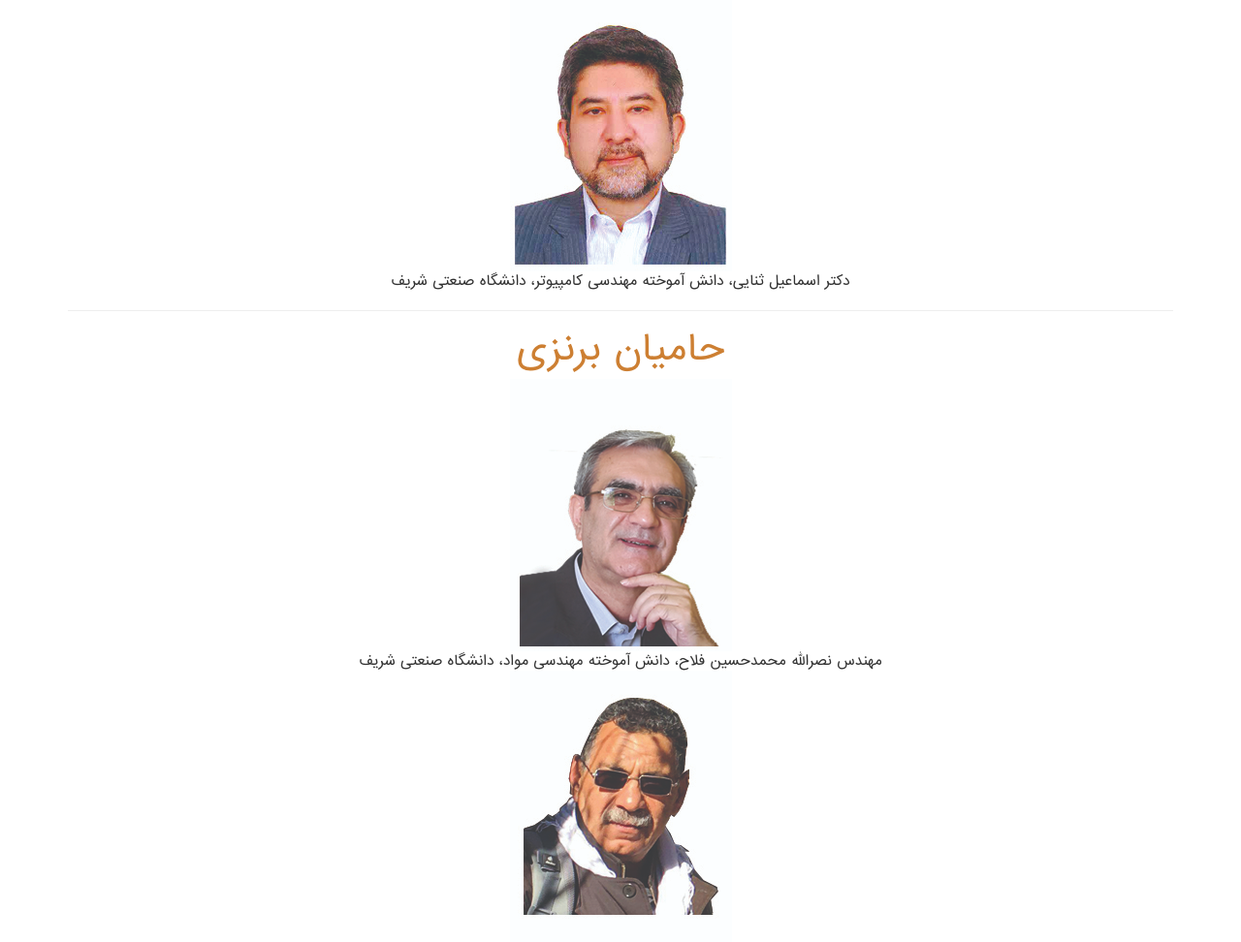
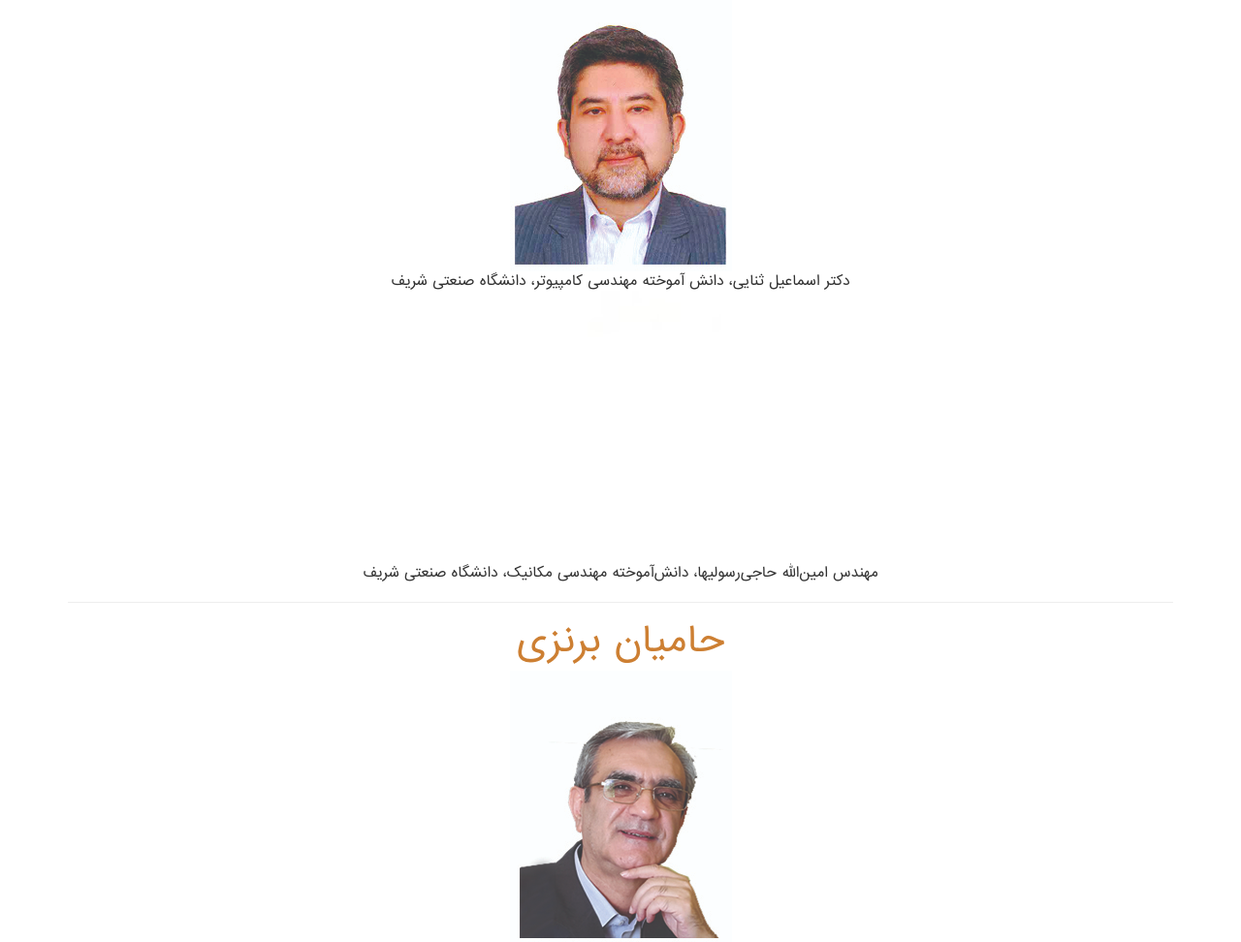
Before and after one commit to arianbakh/shahna, a Django app: template templates/sponsors.html in a window 1280 px wide. Shown: the part 1155-2127 px from the top of the page at 97% size. Run offline with Django 3.2, Linux system fonts and the light colour scheme; the template is opened without the code that fills it, so the values that code supplies are empty; some libraries are stand-ins or nearby versions.

Commit message:
Update sponsors

```diff
--- a/templates/sponsors.html
+++ b/templates/sponsors.html
@@ -32,6 +32,10 @@
                 <img class="sponsor-img" src="{% static "img/sponsors/sanaei.jpg" %}" />
                 <div>
                     دکتر اسماعیل ثنایی، دانش آموخته مهندسی کامپیوتر، دانشگاه صنعتی شریف
+                </div>
+                <img class="sponsor-img" src="{% static "img/sponsors/hajirasoulia.jpg" %}" />
+                <div>
+                    مهندس امین‌الله حاجی‌رسولیها، دانش‌آموخته مهندسی مکانیک، دانشگاه صنعتی شریف
                 </div>
 
                 <hr />
@@ -87,6 +91,14 @@
                 <div>
                     مهندس احمد عطار، دانش آموخته مهندسی برق، دانشگاه صنعتی شریف
                 </div>
+                <img class="sponsor-img" src="{% static "img/sponsors/niasar.jpg" %}" />
+                <div>
+                    مهندس محمود شریعتی نیاسر، دانش‌آموخته مهندسی مواد، دانشگاه صنعتی شریف
+                </div>
+                <img class="sponsor-img" src="{% static "img/sponsors/babakhani.jpg" %}">
+                <div>
+                    دکتر علی باباخانی، دانش‌آموخته علوم ریاضی، دانشگاه صنعتی شریف
+                </div>
 
                 <hr />
             </div>
```
Also changed, not shown: static/img/sponsors/ardeshirian.jpg, static/img/sponsors/attar.jpg, static/img/sponsors/babakhani.jpg (added), static/img/sponsors/hajirasoulia.jpg (added), static/img/sponsors/niasar.jpg (added).
